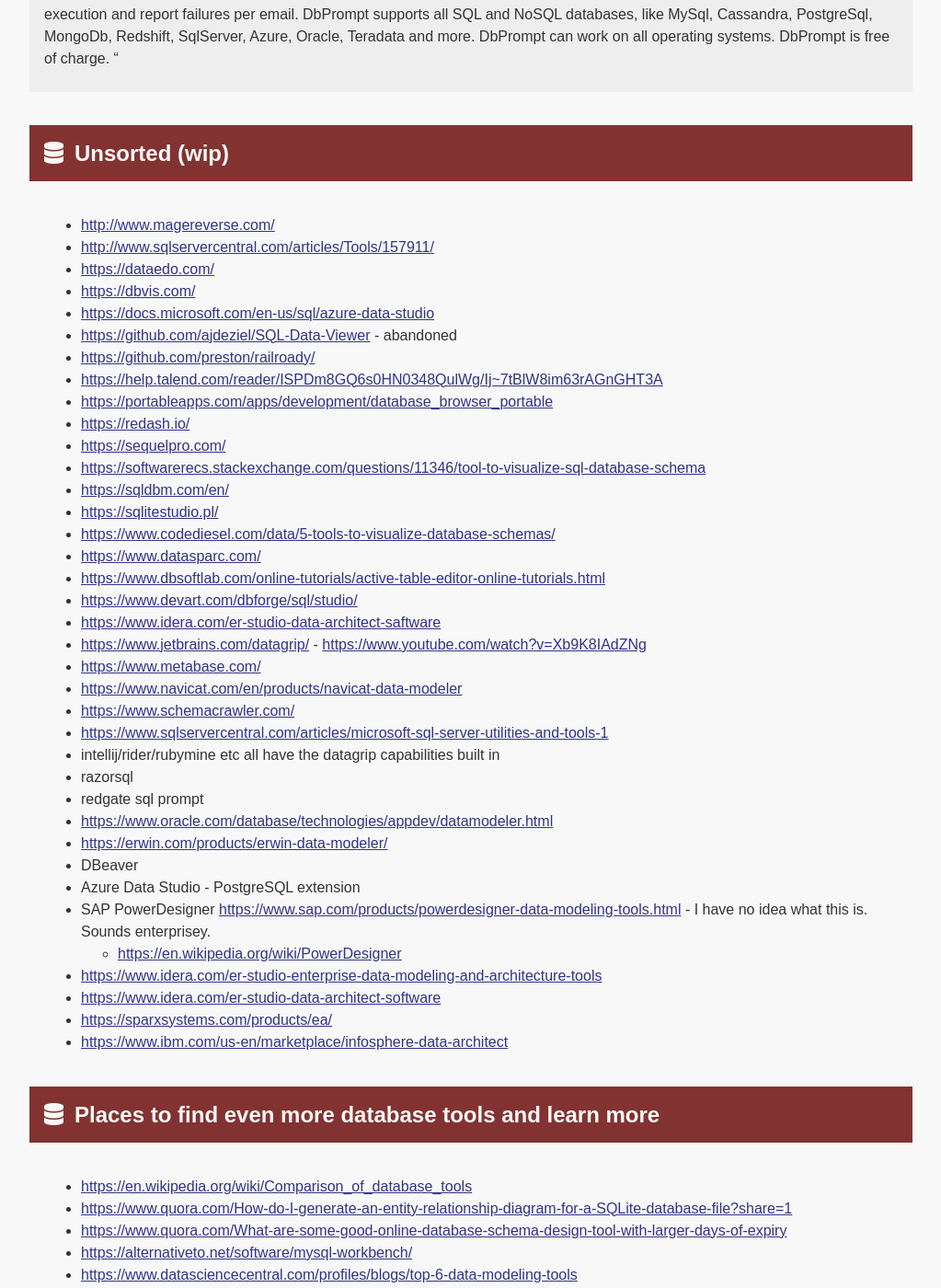
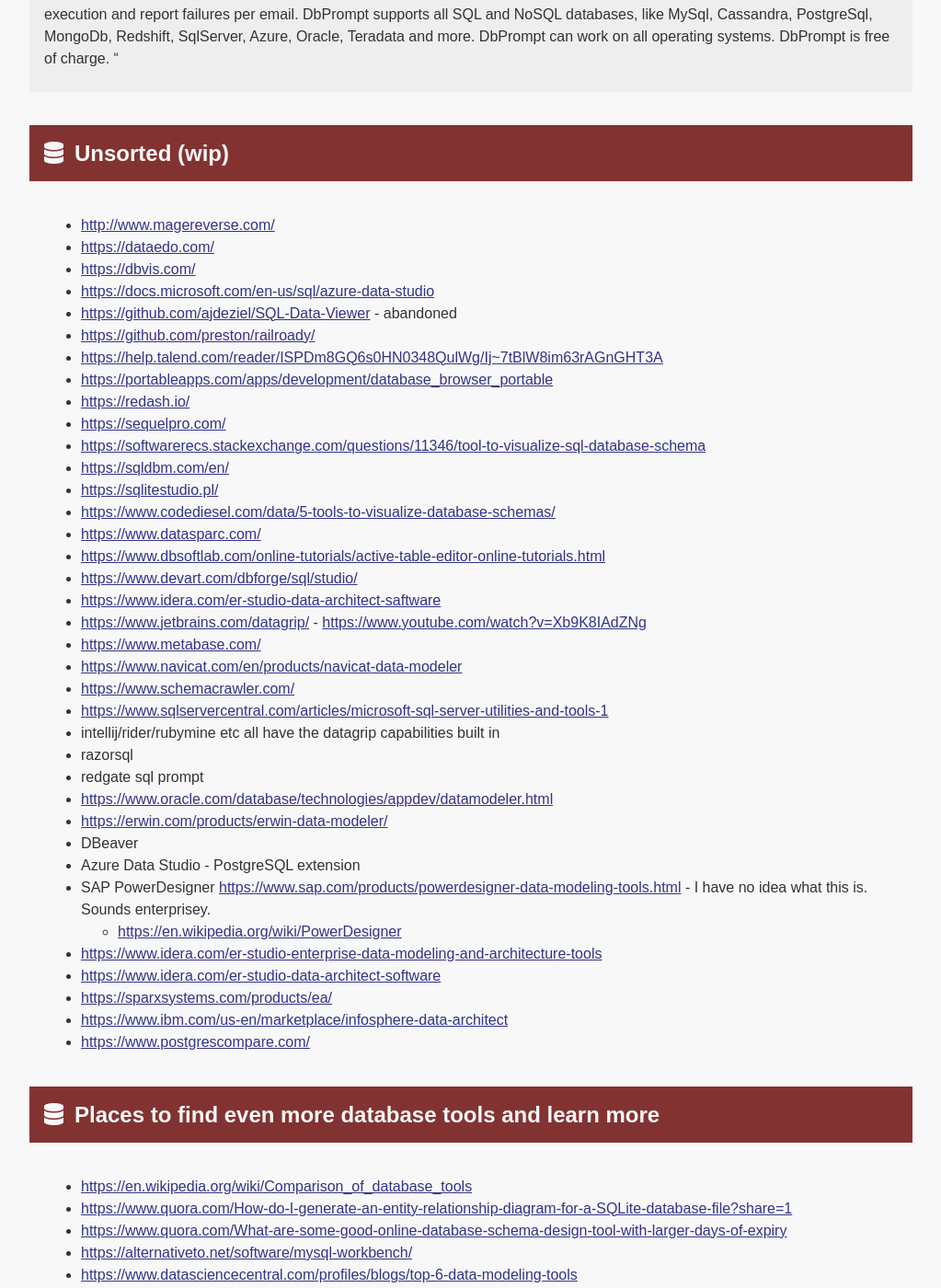
Before and after one commit to timabell/schema-explorer, a Jekyll site: the page built from _posts/2019-06-10-database-tools-you-didnt-know-about.md, in a window 1280 px wide and 1400 px high, scrolled down 4755 px. Shown: the whole window at 92% size, without its empty margins (128-1151 px from the left). Built offline with Jekyll 4.4.1, drawn with Linux system fonts in a browser that asks for light colours; nearby versions of some CDN libraries; some of the changed text lies outside the part shown.

Commit message:
tools - pg diff
cheers @defong

```diff
--- a/_posts/2019-06-10-database-tools-you-didnt-know-about.md
+++ b/_posts/2019-06-10-database-tools-you-didnt-know-about.md
@@ -154,7 +154,6 @@
 ## Unsorted (wip)
 
 * <http://www.magereverse.com/>
-* <http://www.sqlservercentral.com/articles/Tools/157911/>
 * <https://dataedo.com/>
 * <https://dbvis.com/>
 * <https://docs.microsoft.com/en-us/sql/azure-data-studio>
@@ -190,6 +189,7 @@
 * <https://www.idera.com/er-studio-data-architect-software>
 * <https://sparxsystems.com/products/ea/>
 * <https://www.ibm.com/us-en/marketplace/infosphere-data-architect>
+* <https://www.postgrescompare.com/>
 
 ## Places to find even more database tools and learn more
 
@@ -200,6 +200,8 @@
 * <https://www.datasciencecentral.com/profiles/blogs/top-6-data-modeling-tools>
 * <https://www.educba.com/9-best-data-modeling-tools/>
 * <http://www.agiledata.org/essays/dataModeling101.html> - I had no idea what data modelling really meant before reading this.
+* <http://www.sqlservercentral.com/articles/Tools/157911/>
+* <https://www.apgdiff.com/>
 
 
 
```
